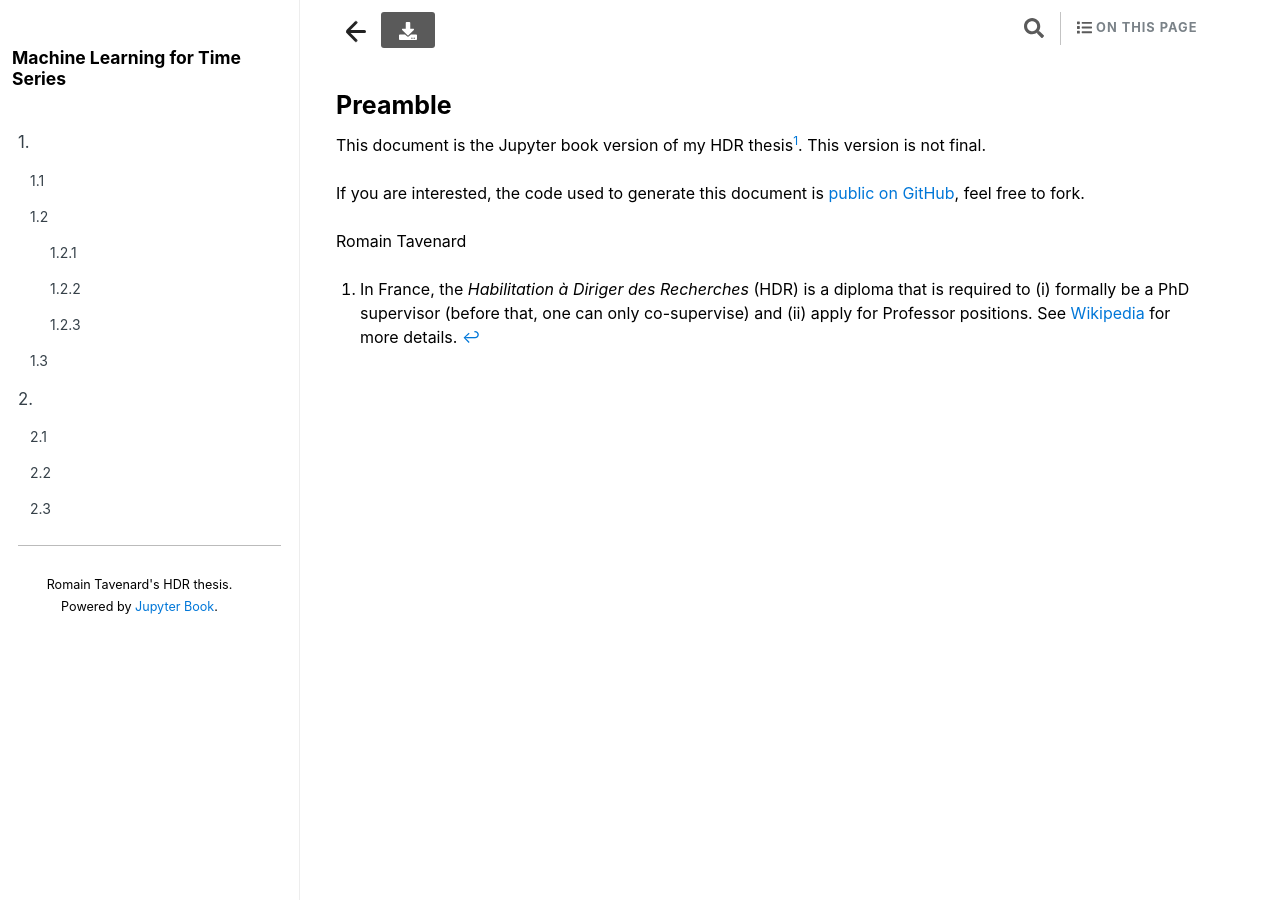
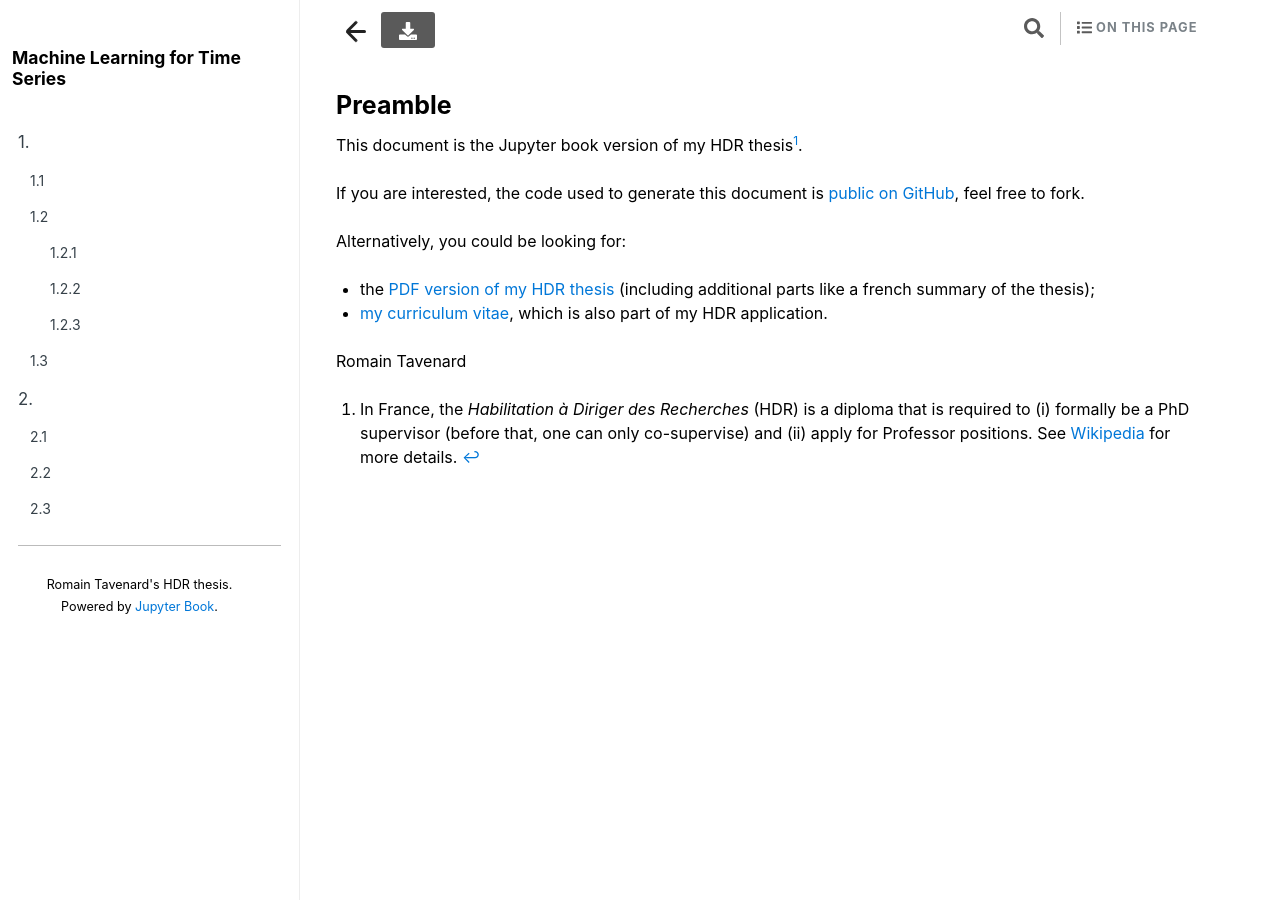
Before and after one commit to rtavenar/hdr, a Jekyll site: the page built from content/parts/about.md, in a window 1280 px wide. Built offline with Jekyll 4.4.1, drawn with Linux system fonts in a browser that asks for light colours; our own code applies the rules of GitHub Pages for plain Markdown files; comment, search, counter and statistics services are not loaded.

Commit message:
Updated about page

```diff
--- a/content/parts/about.md
+++ b/content/parts/about.md
@@ -1,10 +1,16 @@
 # Preamble
 
 This document is the Jupyter book version of my HDR thesis[^1].
-This version is not final.
 
 If you are interested, the code used to generate this document is
 [public on GitHub](https://github.com/rtavenar/hdr), feel free to fork.
+
+Alternatively, you could be looking for:
+
+* the [PDF version of my HDR thesis](../pdf/hdr.pdf) (including additional
+    parts like a french summary of the thesis);
+* [my curriculum vitae](../pdf/cv.pdf), which is also part of my HDR
+    application.
 
 Romain Tavenard
 
```
Also changed, not shown: 2 other files.
